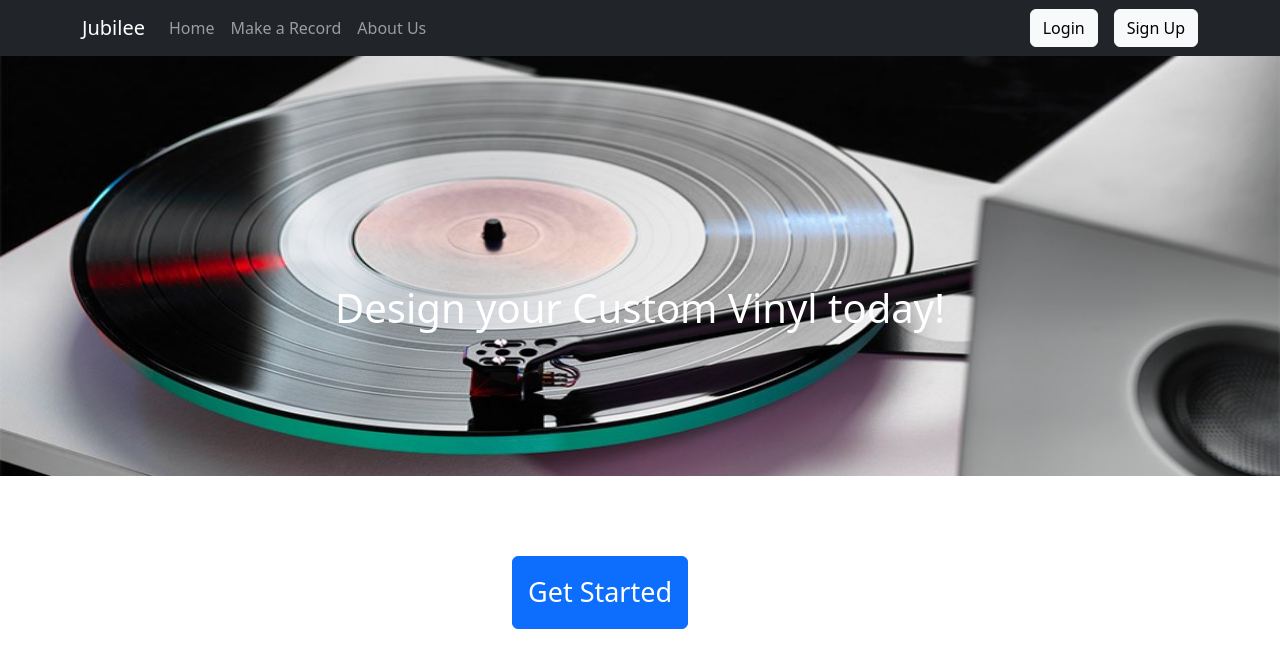
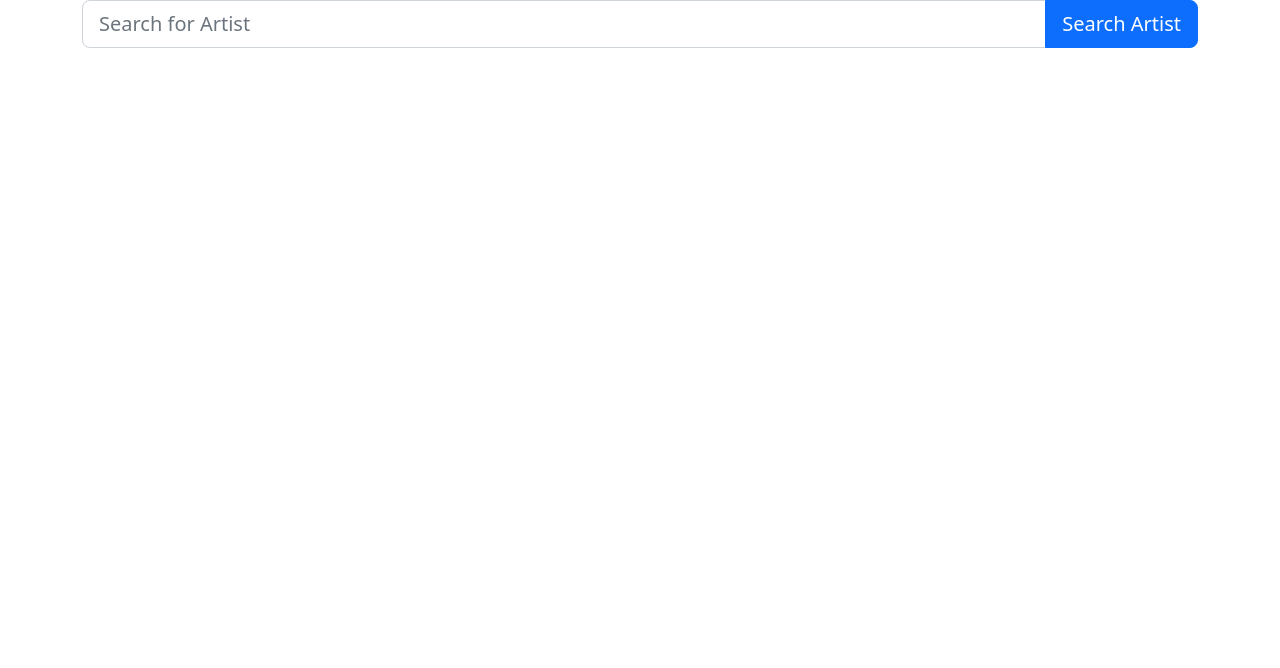
Before and after one commit to harrj396/Jubilee, a React (Create React App) app in the folder client/: page / in a window 1280 px wide. Shown: the top 668 px of the page. Built offline with nearby package versions, Linux system fonts and the light colour scheme; no server answers.

Commit message:
Search bar added with button

```diff
--- a/client/src/App.js
+++ b/client/src/App.js
@@ -1,13 +1,11 @@
 // import logo from './logo.svg';
 import './App.css';
-import Container from 'react-bootstrap/Container';
-import Nav from 'react-bootstrap/Nav';
-import Navbar from 'react-bootstrap/Navbar';
 import 'bootstrap/dist/css/bootstrap.min.css';
-import Button from 'react-bootstrap/Button';
+import {Container, InputGroup, FormControl, Button, Row, Card} from 'react-bootstrap';
 import React, {useEffect, useState} from 'react';
 
-function ColorSchemesExample() {
+
+function App() {
 
   const spotify_client_Id = process.env.REACT_APP_SPOTIFY_CLIENT_ID;
   const spotify_client_secret = process.env.REACT_APP_SPOTIFY_CLIENT_SECRET;
@@ -36,31 +34,29 @@ function ColorSchemesExample() {
   async function search() {
     console.log("Searching for")
   }
-
+  const [searchInput, setSearchInput] = useState("")
   return (
-    <>
-      <Navbar bg="dark" variant="dark">
-        <Container>
-          <Navbar.Brand href="#home">Jubilee</Navbar.Brand>
-          <Nav className="me-auto">
-
-            <Nav.Link href="#home">Home</Nav.Link>
-            <Nav.Link href="#record">Make a Record</Nav.Link>
-            <Nav.Link href="#about">About Us</Nav.Link>
-
-          </Nav>
-          <Button href='login' className='me-3' variant="light">Login</Button>{' '}
-          <Button href='signup' variant="light">Sign Up</Button>{' '}
-        </Container>
-      </Navbar>
-      <img className='img1' src='/vinyll.jpg' height={420}></img>
-      <h1 className='textover'>Design your Custom Vinyl today!</h1>
-      <Button id='button1' href='signup' variant="primary">Get Started</Button>{' '}
-    </>
+    <div className="App">
+      <Container>
+        <InputGroup className="mb-3" size="lg">
+          <FormControl
+          placeholder="Search for Artist"
+          type="input"
+          onKeyPress={event => {
+            if (event.key == "Enter") {
+              console.log("Enter pressed")
+            }
+          }}
+          onChange={event => setSearchInput(event.target.value)}
+          />
+          <Button onClick={() => {console.log("howdy")}}>Search Artist</Button>
+        </InputGroup>
+      </Container>
+    </div>
   );
 }
 
 
 
 
-export default ColorSchemesExample;
+export default App;
```
